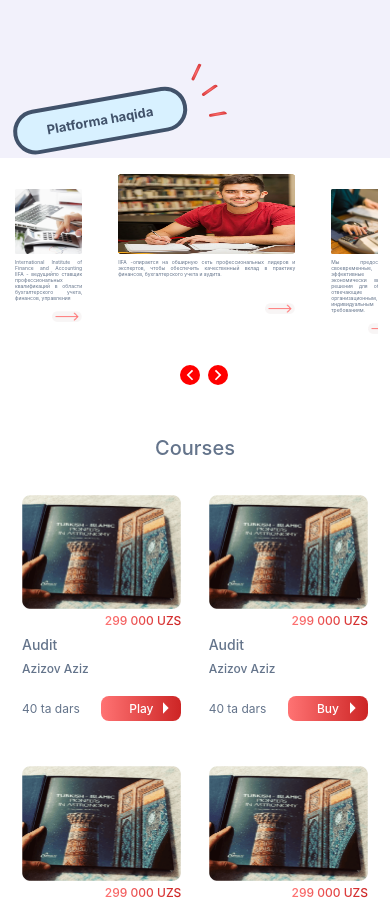
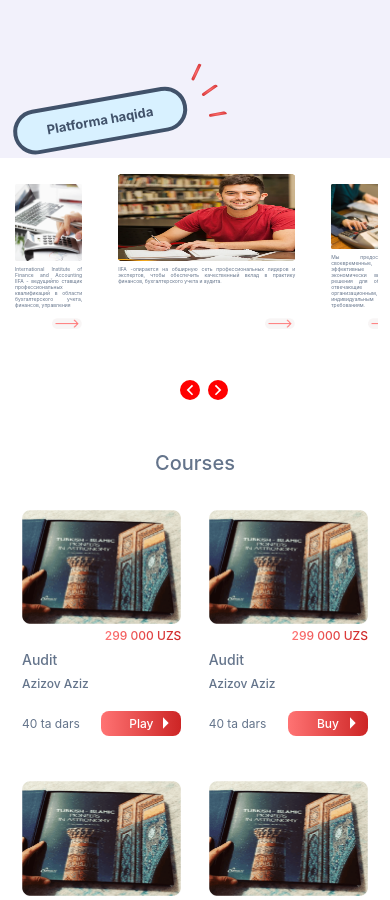
Before and after one commit to SanjarbekH02/IIFAudit, a React (Create React App) app: page / in a window 390 px wide. Shown: the part 686-1586 px from the top of the page. Built offline with nearby package versions, Linux system fonts and the light colour scheme.

Commit message:
swiper xatoligi to'g'irlandi

```diff
--- a/src/Pages/Home/Home.css
+++ b/src/Pages/Home/Home.css
@@ -458,7 +458,7 @@
 
     .swiper-slider{
         width: 20%!important;
-        height: 150px!important;
+        height: 170px!important;
         padding: 3px!important;
     }
 
@@ -473,7 +473,7 @@
 
     .swiper-slide-active {
         width:50%!important;
-        height: 165px!important;
+        height: 180px!important;
     }
 
 }
```
